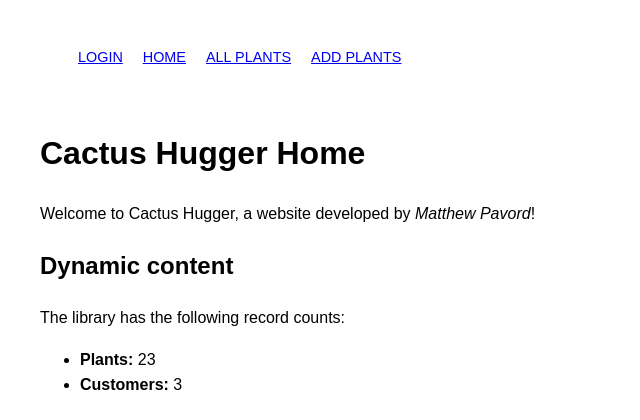
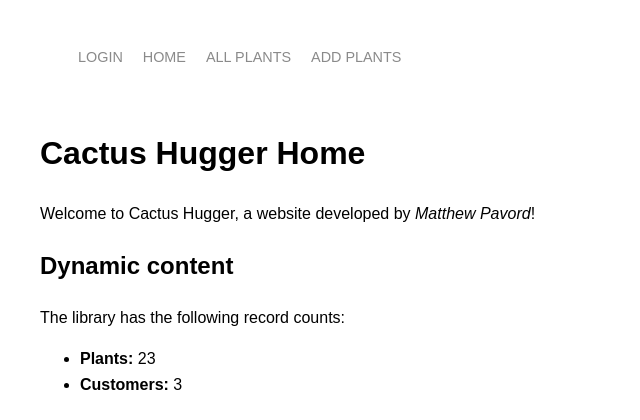
Before and after one commit to mattpavord/cactus, a Django app: page /raincheck/ in a window 1280 px wide. Shown: the top 420 px of the page, without its empty margins (0-640 px from the left). Run offline with Django 3.2, Linux system fonts and the light colour scheme; a user stored in the database is signed in; data comes from the database, SQL or seed files in the repository.

Commit message:
Finish nav bar styles

```diff
--- a/raincheck/static/css/styles.css
+++ b/raincheck/static/css/styles.css
@@ -14,8 +14,24 @@
     text-transform: uppercase;
 }
 
+.nav-link-wrapper {
+    height: 22px;
+    border-bottom: 1px solid transparent;
+    transition: border-bottom 0.5s;
+}
+
+.nav-link-wrapper a {
+    color: #8a8a8a;
+    text-decoration: none;
+    transition: color 0.5s;
+}
+
 .nav-link-wrapper:hover {
     border-bottom: 1px solid black;
+}
+
+.nav-link-wrapper a:hover {
+    color: black;
 }
 
 body {
```
